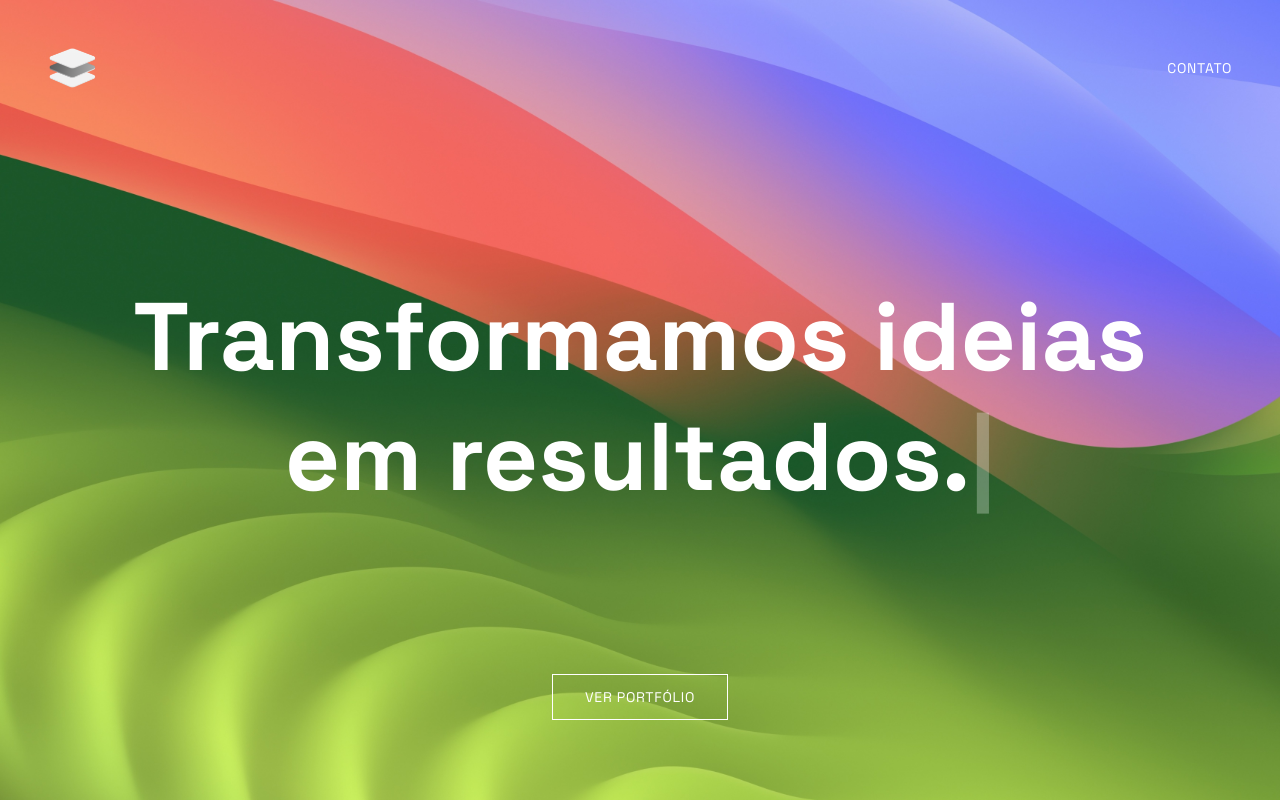
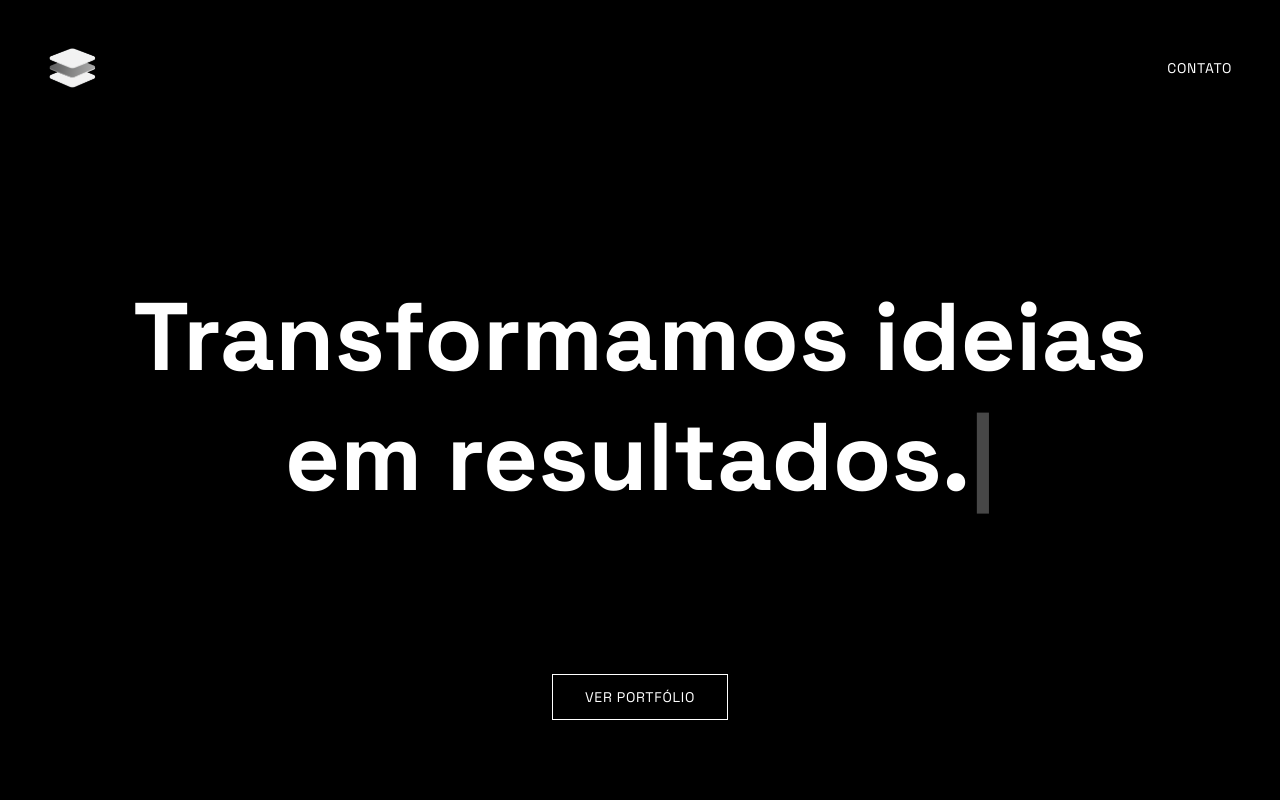
Before and after one commit to iagosoave/portifolio, a React (Vite) app: page / in a window 1280 px wide. Shown: the top 800 px of the page. Built offline with nearby package versions, Linux system fonts and the light colour scheme.

Commit message:
first commit

```diff
--- a/src/components/Hero.jsx
+++ b/src/components/Hero.jsx
@@ -2,7 +2,6 @@
 import React, { useState, useEffect } from 'react';
 import { motion } from 'framer-motion';
 import logo from './logo.png';
-import back from './back.jpg';
 
 const Hero = () => {
   const [displayedText, setDisplayedText] = useState("");
@@ -30,22 +29,9 @@ const Hero = () => {
 
   return (
     <section className="min-h-screen flex flex-col justify-between relative bg-black text-white">
-      {/* Background Image */}
-      <div
-        className="absolute inset-0 z-0"
-        style={{
-          backgroundImage: `url(${back})`,
-          backgroundSize: 'cover',
-          backgroundPosition: 'center',
-          backgroundRepeat: 'no-repeat'
-        }}
-      >
-        {/* Overlay opcional para melhorar legibilidade */}
-      </div>
-
       {/* Header */}
       <motion.header
-        className="flex justify-between items-center p-8 md:p-12 relative z-10"
+        className="flex justify-between items-center p-8 md:p-12"
         initial={{ opacity: 0, y: -20 }}
         animate={{ opacity: 1, y: 0 }}
         transition={{ duration: 0.8 }}
@@ -69,7 +55,7 @@ const Hero = () => {
       </motion.header>
 
       {/* Main Content - CENTRALIZADO */}
-      <div className="flex-1 flex flex-col items-center justify-center text-center px-8 md:px-12 relative z-10">
+      <div className="flex-1 flex flex-col items-center justify-center text-center px-8 md:px-12">
         <motion.h1
           className="text-5xl md:text-7xl lg:text-8xl font-bold mb-4 leading-tight max-w-6xl"
           initial={{ opacity: 0, scale: 0.9 }}
@@ -89,7 +75,7 @@ const Hero = () => {
 
       {/* CTA - BOTÃO VOLTOU */}
       <motion.div
-        className="flex justify-center pb-20 relative z-10"
+        className="flex justify-center pb-20"
         initial={{ opacity: 0, y: 20 }}
         animate={{ opacity: 1, y: 0 }}
         transition={{ duration: 0.8, delay: 1.5 }}
```
Also changed, not shown: src/components/back.jpg (deleted), src/components/back.png (deleted).
